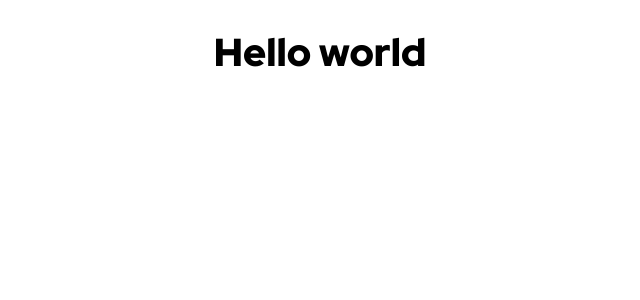
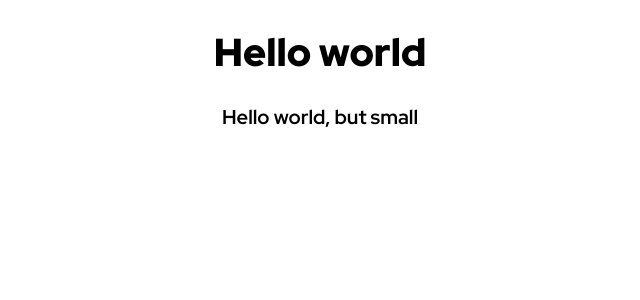
Before and after one commit to daniknewgarden/Grocery-List, a React (Create React App) app: page / in a window 1280 px wide. Shown: the top 300 px of the page, without its empty margins (320-960 px from the left). Built offline with nearby package versions, Linux system fonts and the light colour scheme.

Commit message:
Added Title component
This is a <h2> tag, that describes the secondary sections of the our app.

```diff
--- a/src/App.tsx
+++ b/src/App.tsx
@@ -1,12 +1,13 @@
 import React from "react";
 import "./App.css";
-import styled from "styled-components";
 import MainTitle from "./Components/MainTitle";
+import Title from "./Components/Title";
 
 function App() {
   return (
     <div className="App">
       <MainTitle text="Hello world" />
+      <Title text="Hello world, but small" />
     </div>
   );
 }
--- /dev/null
+++ b/src/Components/Title.tsx
@@ -0,0 +1,20 @@
+import styled from "styled-components";
+
+export type TitleProps = {
+  text: string;
+  size?: string;
+  color?: string;
+  className?: string;
+};
+
+const Title: React.FC<TitleProps> = ({ text, className }) => {
+  return <h2 className={className}>{text}</h2>;
+};
+
+const TitleStyled = styled(Title)`
+  font-size: 20px;
+  line-height: 26px;
+  font-weight: 700;
+`;
+
+export default TitleStyled;
```
